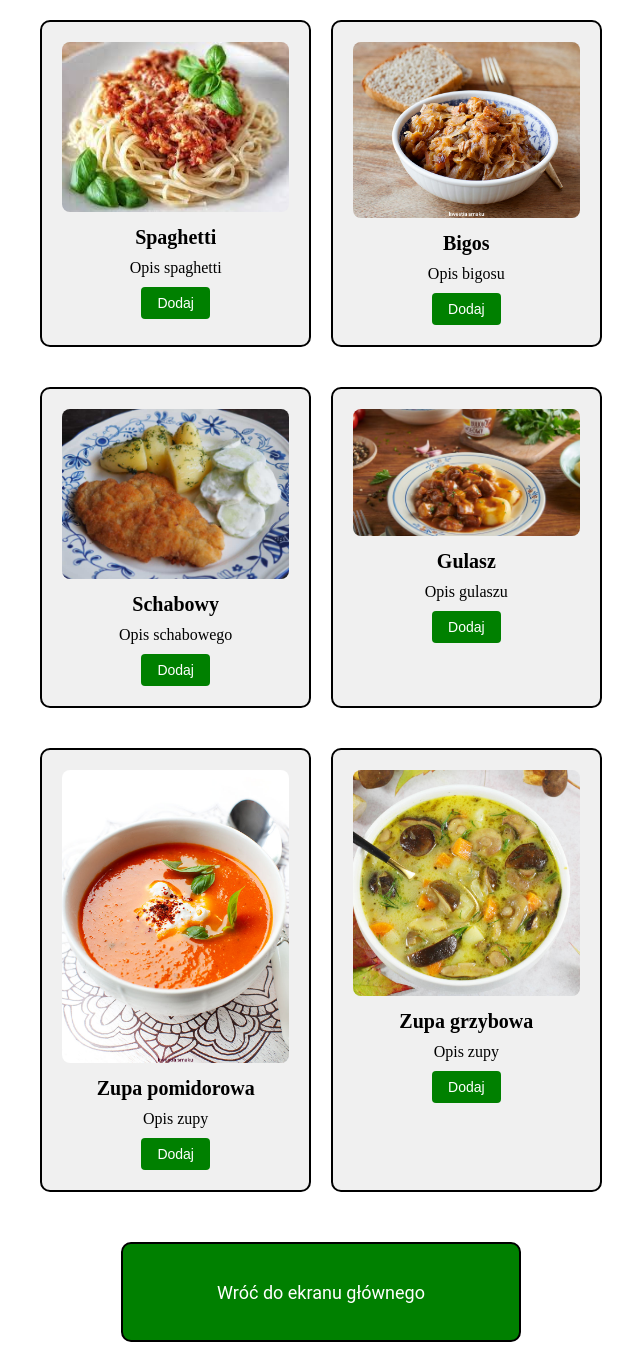
After one commit to KrzysztofiniOWO/projekt_multimedialne, a Django app: page /kelner_add_order in a window 1280 px wide. The commit adds this page. Shown: the whole page, without its empty margins (319-959 px from the left). Run offline with Django 4.2, Linux system fonts and the light colour scheme.

Commit message:
Added some pages

```diff
--- a/Core/views.py
+++ b/Core/views.py
@@ -14,3 +14,24 @@ def menu_page(request):
 
 def newsletter_page(request):
     return render(request, 'Core/newsletter_page.html')
+
+def kelner_menu(request):
+    return render(request, 'Users/kelner_menu.html')
+
+def kelner_add_order(request):
+    return render(request, 'Users/kelner_add_order.html')
+
+def kelner_index(request):
+    return render(request, 'Users/kelner_index.html')
+
+def kelner_login(request):
+    return render(request, 'Users/kelner_login.html')
+
+def kelner_map(request):
+    return render(request, 'Users/kelner_map.html')
+
+def kelner_receipt(request):
+    return render(request, 'Users/kelner_receipt.html')
+
+def kelner_go_back_action(request):
+    return render(request, 'Users/kelner_index.html')
--- a/main_apka/urls.py
+++ b/main_apka/urls.py
@@ -25,4 +25,14 @@ urlpatterns = [
     path('call_page', core_views.call_page, name='call_page'),
     path('menu_page', core_views.menu_page, name='menu_page'),
     path('newsletter_page', core_views.newsletter_page, name='newsletter_page'),
+
+    #kelner
+    path('kelner_index', core_views.kelner_index, name='kelner_index'),
+    path('kelner_login', core_views.kelner_login, name='kelner_login'),
+    path('kelner_menu', core_views.kelner_menu, name='kelner_menu'),
+    path('kelner_add_order', core_views.kelner_add_order, name='kelner_add_order'),
+    path('kelner_map', core_views.kelner_map, name='kelner_map'),
+    path('kelner_receipt', core_views.kelner_receipt, name='kelner_receipt'),
+    path('kelner_go_back_action', core_views.kelner_go_back_action, name='kelner_go_back_action'),
+
 ]
--- a/static/style.css
+++ b/static/style.css
@@ -170,3 +170,40 @@ label {
     display: block;
     margin-bottom: 10px;
 }
+
+/* Obraz */
+.header-image {
+    width: 100%; /* Ustawienie szerokości na 100% */
+    height: auto; /* Ustawienie wysokości automatycznie, proporcjonalnie do szerokości */
+    display: block; /* Element blokowy */
+    position: absolute; /* Ustawienie pozycji absolutnej */
+    top: 0; /* Przyklejenie do góry */
+    left: 0; /* Przyklejenie do lewej */
+    z-index: -1; /* Ustawienie z-index niższy niż reszta zawartości */
+}
+
+/* Przycisk */
+.centered-buttons {
+    position: relative; /* Ustawienie pozycji relatywnej */
+    margin-top: 200px; /* Zapewnienie wystarczającej przestrzeni nad przyciskiem */
+}
+
+/* Style dla małego przycisku */
+.small-button {
+    background-color: green; /* Zmiana koloru tła na zielony */
+    color: white;
+    border: none;
+    padding: 8px 16px;
+    text-align: center;
+    text-decoration: none;
+    display: inline-block;
+    font-size: 14px;
+    margin-top: 10px;
+    border-radius: 4px;
+    cursor: pointer;
+}
+
+.text-input {
+    margin-bottom: 10px; /* Dodanie odstępu na dole */
+    display: block; /* Każde pole input jako osobny blok */
+}
--- /dev/null
+++ b/templates/Users/kelner_add_order.html
@@ -0,0 +1,50 @@
+{% load static %}
+
+<!DOCTYPE html>
+<html>
+<head>
+    <title>Twoja Podstrona</title>
+    <link rel="stylesheet" href="{% static '../static/style.css' %}">
+</head>
+<body>
+    <div class="container">
+        <div class="box">
+            <img src="{% static 'spaghetti.jpg' %}" alt="Zdjęcie dania">
+            <h2>Spaghetti</h2>
+            <p>Opis spaghetti</p>
+            <button class="small-button">Dodaj</button>
+        </div>
+        <div class="box">
+            <img src="{% static 'bigos.jpg' %}" alt="Zdjęcie dania">
+            <h2>Bigos</h2>
+            <p>Opis bigosu</p>
+            <button class="small-button">Dodaj</button>
+        </div>
+        <div class="box">
+            <img src="{% static 'schabowy.jpg' %}" alt="Zdjęcie dania">
+            <h2>Schabowy</h2>
+            <p>Opis schabowego</p>
+            <button class="small-button">Dodaj</button>
+        </div>
+        <div class="box">
+            <img src="{% static 'gulasz.jpg' %}" alt="Zdjęcie dania">
+            <h2>Gulasz</h2>
+            <p>Opis gulaszu</p>
+            <button class="small-button">Dodaj</button>
+        </div>
+        <div class="box">
+            <img src="{% static 'zupa_pomidorowa.jpg' %}" alt="Zdjęcie dania">
+            <h2>Zupa pomidorowa</h2>
+            <p>Opis zupy</p>
+            <button class="small-button">Dodaj</button>
+        </div>
+        <div class="box">
+            <img src="{% static 'zupa_grzybowa.jpg' %}" alt="Zdjęcie dania">
+            <h2>Zupa grzybowa</h2>
+            <p>Opis zupy</p>
+            <button class="small-button">Dodaj</button>
+        </div>
+        <a href="{% url 'kelner_go_back_action' %}"><button class="green-button">Wróć do ekranu głównego</button></a>
+    </div>
+</body>
+</html>
```
Also changed, not shown: templates/Users/kelner_index.html (added, +19 -0 lines), templates/Users/kelner_map.html (added, +19 -0 lines), templates/Users/kelner_menu.html (added, +44 -0 lines), templates/Users/kelner_receipt.html (added, +19 -0 lines), static/mapa.png (added), templates/Users/kelner_login.html (added).
